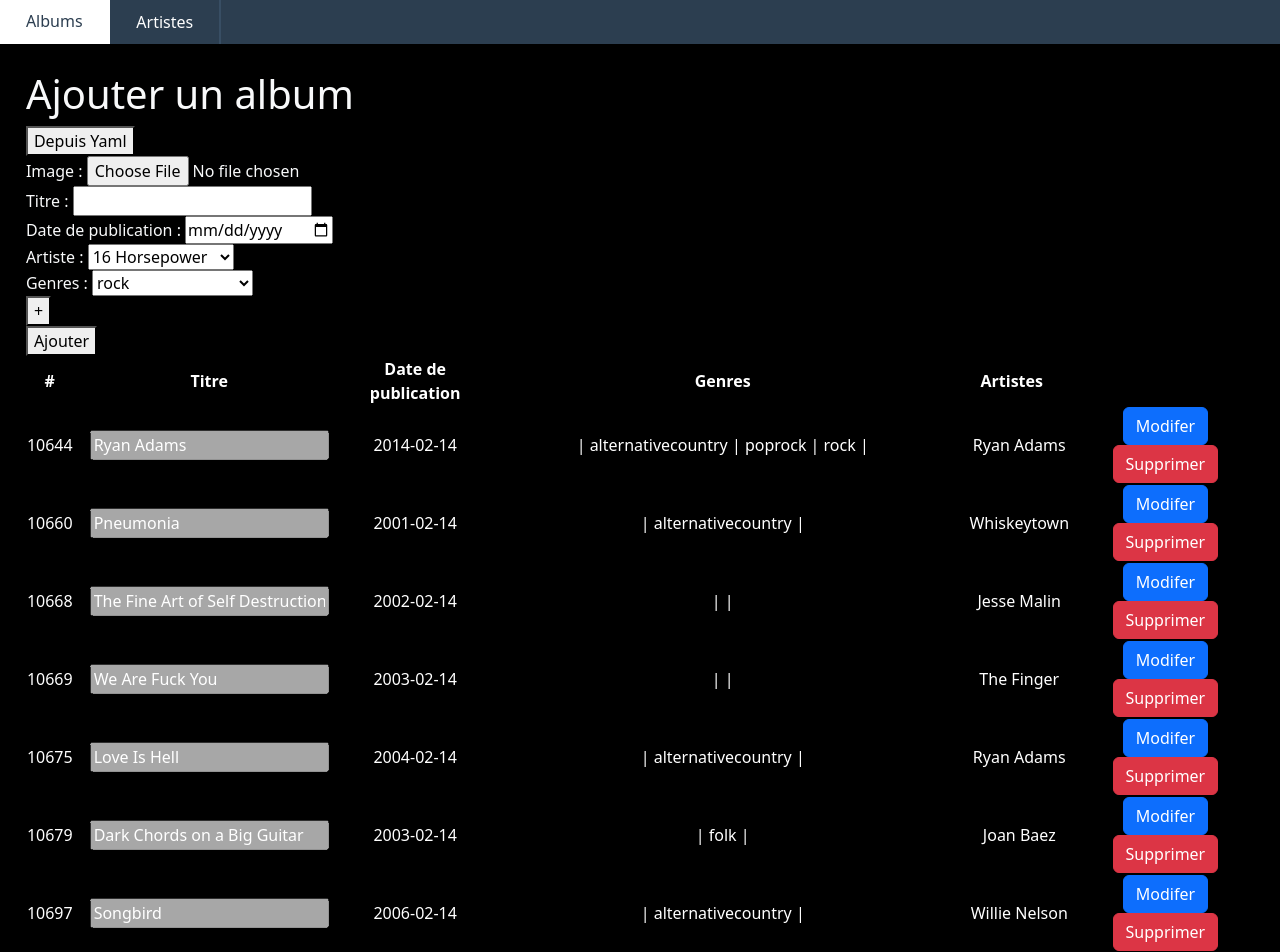
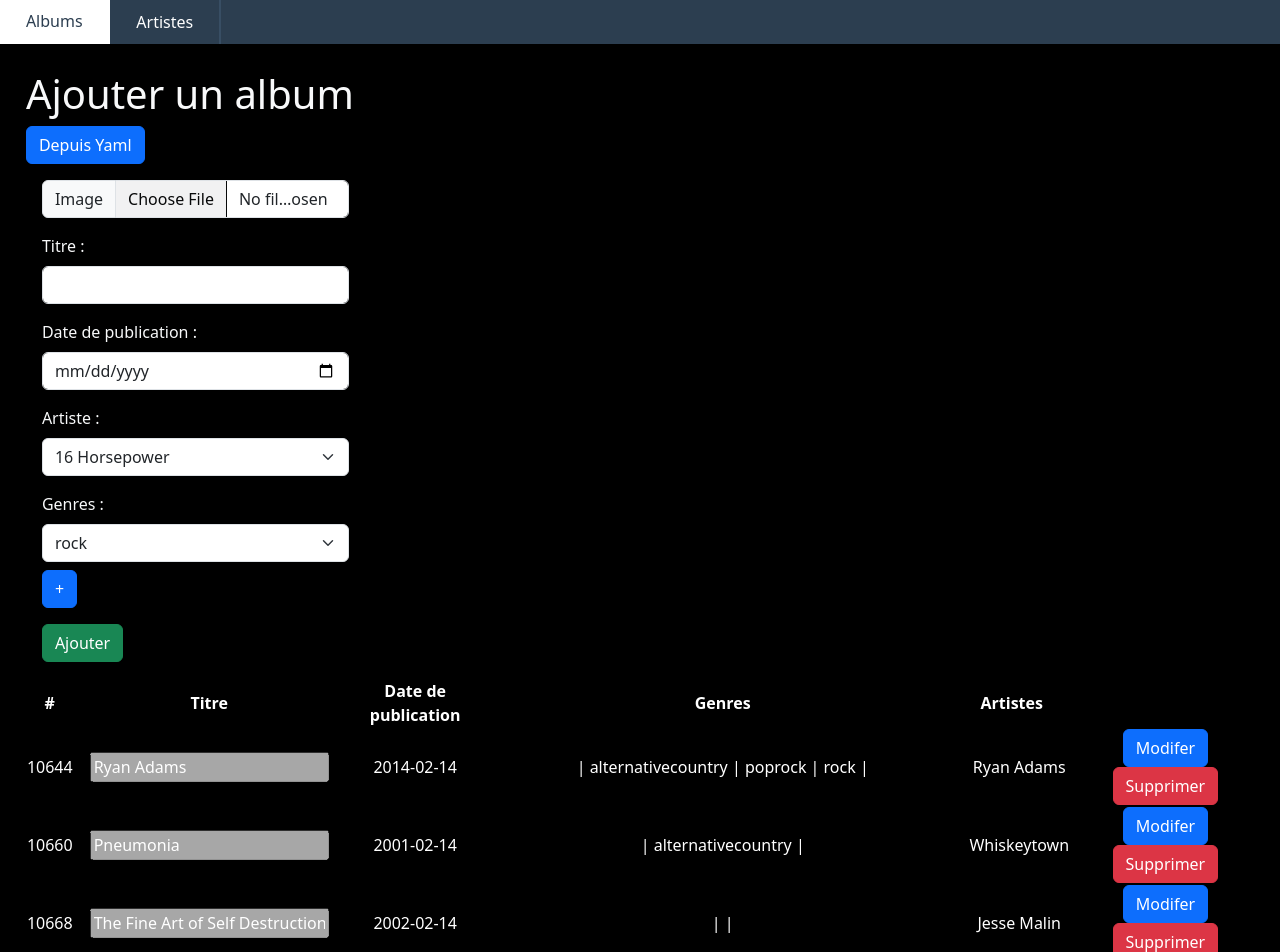
Before and after one commit to ThomasRABILLON/SAE_PHP, a PHP site: page /admin in a window 1280 px wide. Shown: the top 952 px of the page. Run offline with PHP 8.4, Linux system fonts and the light colour scheme; data comes from the database, SQL or seed files in the repository.

Commit message:
style form

```diff
--- a/static/librairie.css
+++ b/static/librairie.css
@@ -56,8 +56,10 @@ button:hover {
 .chercher_album {
     padding: 20px;
     background-color: #303030;
+    display: flex;
+    justify-content: space-evenly;
 }
 
-.chercher_album>input {
-    margin: 10px;
+.chercher_album button{
+    margin-left: 2em;
 }
--- a/templates/admin.php
+++ b/templates/admin.php
@@ -14,31 +14,31 @@
       <label for="tab-1" class="tab-label">Albums</label>
       <div class="tab-content">
       <h1 class="text-light">Ajouter un album</h1>
-      <button onclick="window.location.href='/insert'">Depuis Yaml</button>
-      <form action="/createAlbum" method="post" enctype="multipart/form-data">
-          <div class="form-group">
-              <label class="text-light" for="image">Image :</label>
-              <input type="file" id="image" name="img" accept="image/*" class="text-light" required>
+      <button onclick="window.location.href='/insert'" class="btn btn-primary">Depuis Yaml</button>
+      <form action="/createAlbum" method="post" enctype="multipart/form-data" class="m-3 w-25">
+          <div class="input-group mb-3">
+              <label class="input-group-text" for="image">Image</label>
+              <input type="file" id="image" name="img" accept="image/*" class="form-control" required>
           </div>
-          <div class="form-group">
-              <label class="text-light" for="titre">Titre :</label>
-              <input type="text" id="titre" name="title" required>
+          <div class="form-group mb-3">
+              <label class="text-light form-label" for="titre">Titre :</label>
+              <input type="text" id="titre" name="title" class="form-control" required>
           </div>
-          <div class="form-group">
-              <label class="text-light" for="date">Date de publication :</label>
-              <input type="date" id="date" name="release_date" required>
+          <div class="form-group mb-3">
+              <label class="text-light form-label" for="date">Date de publication :</label>
+              <input type="date" id="date" name="release_date" class="form-control" required>
           </div>
-          <div class="form-group">
-            <label class="text-light">Artiste :</label>
-            <select name="id_art" required>
+          <div class="form-group mb-3">
+            <label class="text-light form-label">Artiste :</label>
+            <select name="id_art" class="form-select" required>
               <?php foreach ($artistes as $artiste) { ?>
                 <option value="<?= $artiste->getId() ?>"><?= $artiste->getNomDeScene() ?></option>
               <?php } ?>
             </select>
           </div>
-          <div class="form-group" id="categories-container">
-              <label class="text-light">Genres :</label>
-              <select name="genres[]" required>
+          <div class="form-group mb-3" id="categories-container">
+              <label class="text-light form-label">Genres :</label>
+              <select name="genres[]" class="form-select mb-2"  required>
                 <?php foreach ($genres as $genre) { ?>
                     <option value="<?= $genre->getLibelle() ?>"><?= $genre->getLibelle() ?></option>
                 <?php } ?>
@@ -46,9 +46,9 @@
               <div id="selected-genres">
                   <!-- Les genres sélectionnés seront affichés ici -->
               </div>
-              <button class="boutongenre" type="button" onclick="addGenre()">+</button>
+              <button class="btn btn-primary" type="button" onclick="addGenre()">+</button>
           </div>
-          <button class="ajouter">Ajouter</button>
+          <button class="btn btn-success">Ajouter</button>
       </form>
       <table class="table-dark table-hover">
           <thead>
@@ -98,20 +98,20 @@
       <label for="tab-2" class="tab-label">Artistes</label>
       <div class="tab-content">
       <h1 class="text-light">Ajouter un artiste</h1>
-      <form action="/createArtiste" method="post">
-          <div class="form-group text-light">
-              <label for="nomDeScene">Nom de scène :</label>
-              <input type="text" id="nomDeScene" name="nomDeScene" required>
+      <form action="/createArtiste" method="post" class="m-3 w-25">
+          <div class="form-group text-light mb-3">
+              <label for="nomDeScene" class="form-label">Nom de scène :</label>
+              <input type="text" id="nomDeScene" name="nomDeScene" class="form-control" required>
           </div>
-          <div class="form-group text-light">
-              <label for="nom">Nom :</label>
-              <input type="text" id="nom" name="nom" required>
+          <div class="form-group text-light mb-3">
+              <label for="nom" class="form-label">Nom :</label>
+              <input type="text" id="nom" name="nom" class="form-control" required>
           </div>
-          <div class="form-group text-light">
-              <label for="prenom">Prénom :</label>
-              <input type="text" id="prenom" name="prenom" required>
+          <div class="form-group text-light mb-3">
+              <label for="prenom" class="form-label">Prénom :</label>
+              <input type="text" id="prenom" name="prenom" class="form-control" required>
           </div>
-          <button class="ajouter">Ajouter</button>
+          <button class="btn btn-success">Ajouter</button>
       </form>
         <table class="table-dark table-hover">
           <thead>
@@ -154,13 +154,14 @@
     var select = document.createElement("select");
     select.name = "genres[]";
     select.required = true;
+    select.className = "form-select mb-2";
     select.innerHTML = `
       <?php foreach ($genres as $genre) { ?>
         <option value="<?= $genre->getLibelle() ?>"><?= $genre->getLibelle() ?></option>
       <?php } ?>
     `;
 
-    var container = document.getElementById("categories-container");
+    var container = document.getElementById("selected-genres");
     container.appendChild(select);
   }
 
--- a/templates/aside.php
+++ b/templates/aside.php
@@ -1,4 +1,3 @@
-
 <aside>
     <section>
         <nav>
@@ -11,7 +10,7 @@
         </nav>
     </section>
     <section class="sectionAside">
-        <a  onclick="window.location.href='/login'"><img class="boutton_aside" src="./static/image/profile.png" alt=""></a>
-        <a  onclick="window.location.href='/login'"><img class="boutton_aside" src="./static/image/deconexion.png" alt=""></a>
+        <a  onclick="window.location.href='/profil'"><img class="boutton_aside" src="./static/image/profile.png" alt=""></a>
+        <a  onclick="window.location.href='/logout'"><img class="boutton_aside" src="./static/image/deconexion.png" alt=""></a>
     </section>
 </aside>
--- a/templates/home.php
+++ b/templates/home.php
@@ -3,6 +3,7 @@ $title = "9h4quarts - Accueil";
 ob_start();
 ?>
 <link rel="stylesheet" href="./static/librairie.css">
+<div class="chercher_album">
     <form action="/home" method="get">
         <input type="text" name="recherche" placeholder="Rechercher un album">
         <button type="submit">Rechercher</button>
@@ -27,6 +28,7 @@ ob_start();
             echo "<option value='{$artiste->getId()}'>{$artiste->getNom()}</option>";
         } ?>
     </select>
+</div>
 <div class="albums-wrapper">
     <?php foreach ($albums as $album) {
         echo $album->render();
@@ -34,12 +36,12 @@ ob_start();
 </div>
 
 <script>
-    document.getElementById('genre').addEventListener('change', function() {
+    document.getElementById('genre').addEventListener('change', function () {
         const genre = this.value;
         window.location.href = `/home?genre=${genre}`;
     });
 
-    document.getElementById('artiste').addEventListener('change', function() {
+    document.getElementById('artiste').addEventListener('change', function () {
         const artiste = this.value;
         window.location.href = `/home?artiste=${artiste}`;
     });
```
Lines whose indentation alone changed are shown as unchanged.
